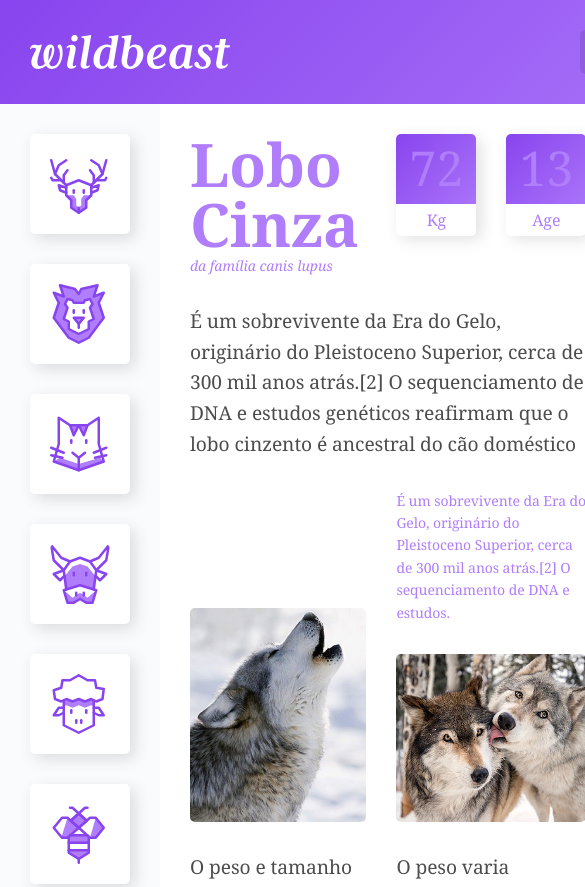
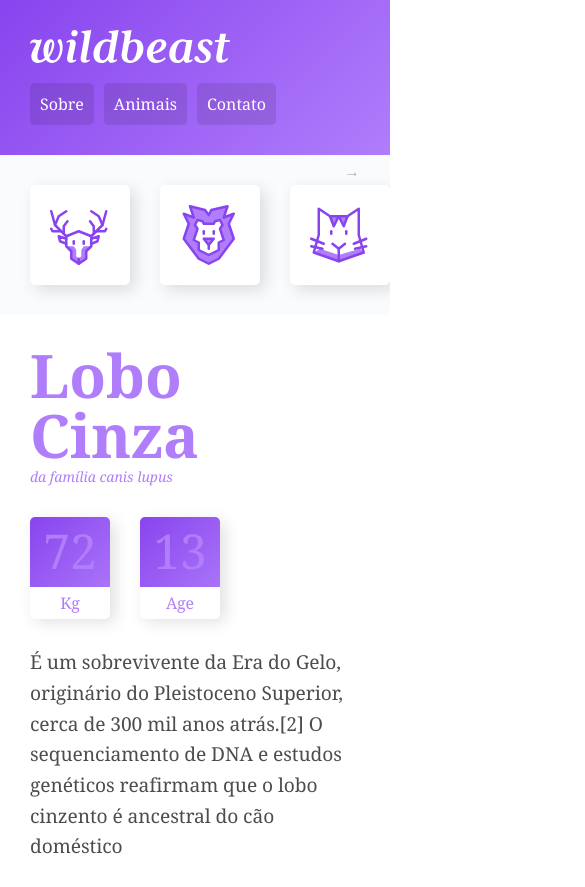
Before and after one commit to CarvalhoFCC/Wildbeast-Origamid, a plain HTML site: page index.html in a window 390 px wide. Shown: the top 887 px of the page, 585 px wide, since content can reach past the window. Drawn offline with Linux system fonts and the light colour scheme.

Commit message:
feat(landpage): responsiveness

```diff
--- a/style.css
+++ b/style.css
@@ -17,7 +17,6 @@ a {
 }
 
 img {
-	max-width: 100%;
     width: 100%;
     display: block;
     border-radius: 5px;
@@ -72,7 +71,7 @@ img {
     margin-left: 30px;
 }
 
-/*SIDENAV*/
+/* SIDENAV */
 
 .sidenav {
     grid-area: sidenav;
@@ -234,6 +233,7 @@ p {
     align-content: start;
     padding: 30px;
 	gap: 30px;
+	grid-template-columns: repeat(auto-fit, minmax(150px, 1fr));
 }
 
 /* FOOTER */
@@ -248,3 +248,101 @@ p {
     color: white;
     text-align: center;
 }
+
+/* ----- RESPONSIVENESS ----- */
+
+/* GENERAL GRID */
+
+@media (max-width: 1200px) {
+    .structure {
+        grid-template-areas:
+            "header header header"
+            "sidenav content content"
+            "sidenav advertisements advertisements"
+            "footer footer footer";
+    }
+}
+
+@media (max-width: 760px) {
+    .structure {
+        grid-template-columns: 100%;
+
+        grid-template-areas:
+            "header"
+            "sidenav"
+            "content"
+            "advertisements"
+            "footer";
+    }
+}
+
+/* HEADER */
+
+@media (max-width: 760px) {
+    .header {
+        grid-template-columns: auto;
+    }
+
+    .logo {
+        margin-bottom: 20px;
+    }
+
+    .header nav a {
+        font-size: 1rem;
+    }
+
+    .header li + li {
+        margin-left: 10px;
+    }
+}
+
+/* SIDENAV */
+
+@keyframes arrow {
+    from {
+        right: 30px;
+    }
+
+    to {
+        right: 20px;
+    }
+}
+
+@media (max-width: 760px) {
+    .sidenav {
+        position: relative;
+        padding: 0 30px;
+        overflow-x: auto;
+        -webkit-overflow-scrolling: touch;
+        -ms-overflow-style: -ms-autohiding-scrollbar;
+    }
+
+    .sidenav::after {
+        content: "→";
+        position: absolute;
+        top: 5px;
+        right: 30px;
+        color: rgba(0, 0, 0, 0.3);
+        animation: arrow 0.5s ease-in 0s infinite alternate;
+    }
+
+    .sidenav ul {
+        display: flex;
+    }
+
+    .sidenav li {
+        flex: 1 0 60px;
+    }
+
+    .sidenav li a {
+        margin: 30px 30px 30px 0;
+    }
+}
+
+/* CONTENT */
+
+@media (max-width: 600px) {
+	.content {
+		grid-template-columns: auto;
+	}
+}
```
Lines whose indentation alone changed are shown as unchanged.
